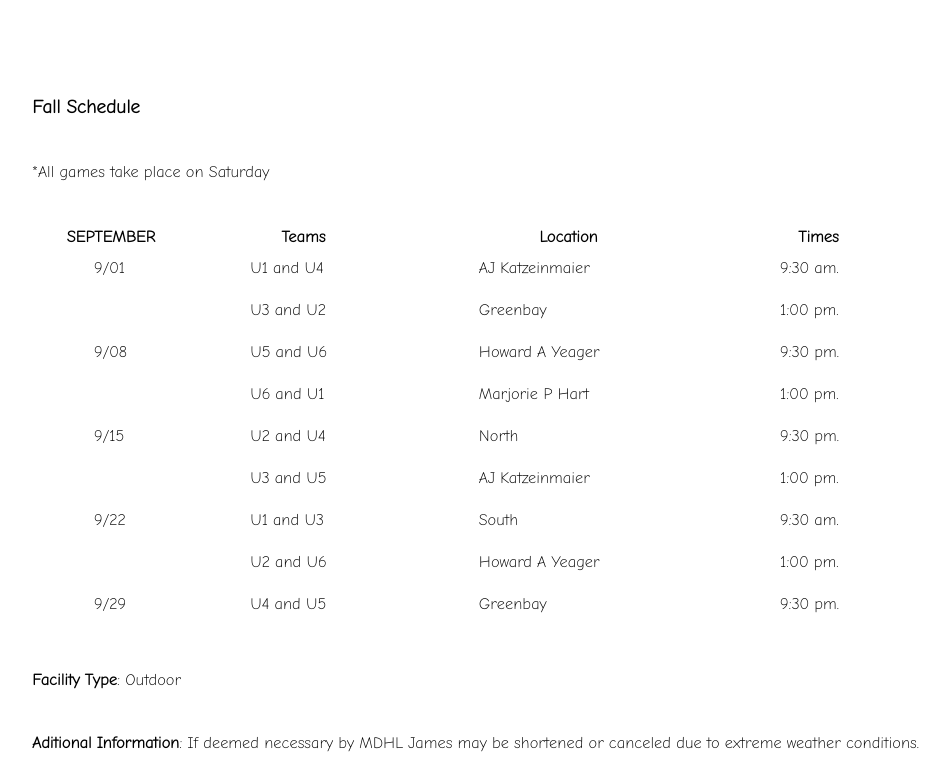
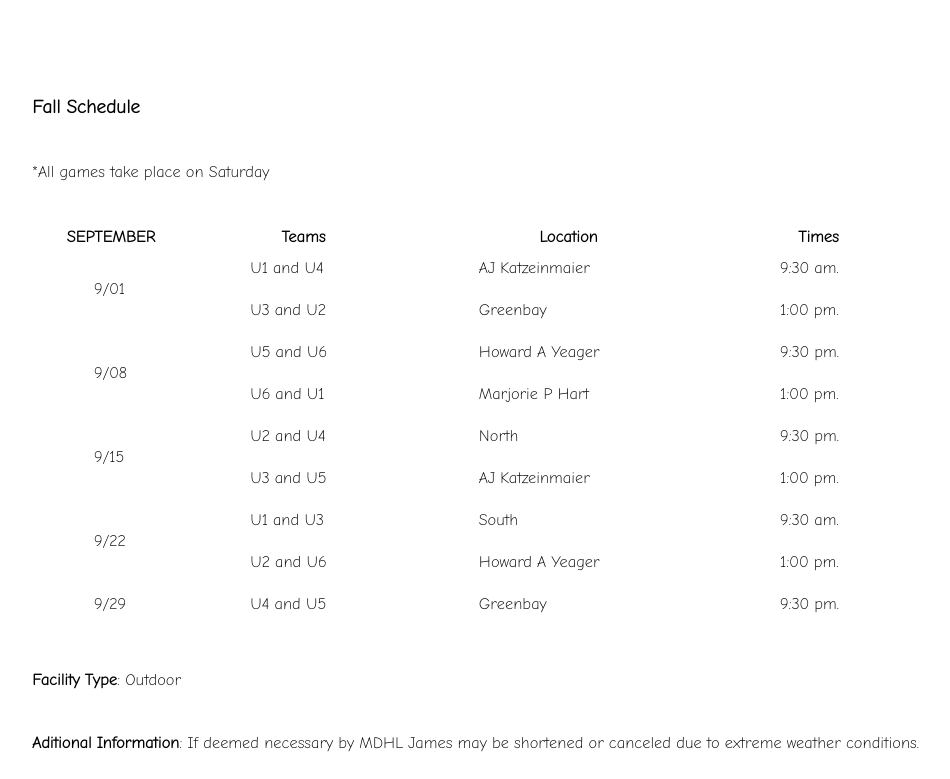
Before and after one commit to paolavieyra/grupo-de-hockey-paola-vieyra, a plain HTML site: page game_info.html in a window 1280 px wide. Shown: the part 504-1283 px from the top of the page, without its empty margins (188-1138 px from the left). Drawn offline with Linux system fonts and the light colour scheme.

Commit message:
corregida la tabla

```diff
--- a/game_info.html
+++ b/game_info.html
@@ -36,49 +36,45 @@
                     <th>Times</th>
                 </tr>
                 <tr>
-                    <td>9/01</td>
+                    <td rowspan="2">9/01</td>
                     <td>U1 and U4</td>
                     <td>AJ Katzeinmaier</td>
                     <td>9:30 am.</td>
                 </tr>
                 <tr>
-                    <td> </td>
                     <td>U3 and U2</td>
                     <td>Greenbay</td>
                     <td>1:00 pm.</td>
                 </tr>
                 <tr>
-                    <td>9/08</td>
+                    <td rowspan="2">9/08</td>
                     <td>U5 and U6</td>
                     <td>Howard A Yeager</td>
                     <td>9:30 pm.</td>
                 </tr>
                 <tr>
-                    <td></td>
                     <td>U6 and U1</td>
                     <td>Marjorie P Hart</td>
                     <td>1:00 pm.</td>
                 </tr>
                 <tr>
-                    <td>9/15</td>
+                    <td rowspan="2">9/15</td>
                     <td>U2 and U4</td>
                     <td>North</td>
                     <td>9:30 pm.</td>
                 </tr>
                 <tr>
-                    <td></td>
                     <td>U3 and U5</td>
                     <td>AJ Katzeinmaier</td>
                     <td>1:00 pm.</td>
                 </tr>
                 <tr>
-                    <td>9/22</td>
+                    <td rowspan="2">9/22</td>
                     <td>U1 and U3</td>
                     <td>South</td>
                     <td>9:30 am.</td>
                 </tr>
                 <tr>
-                    <td></td>
                     <td>U2 and U6</td>
                     <td>Howard A Yeager</td>
                     <td>1:00 pm.</td>
```
